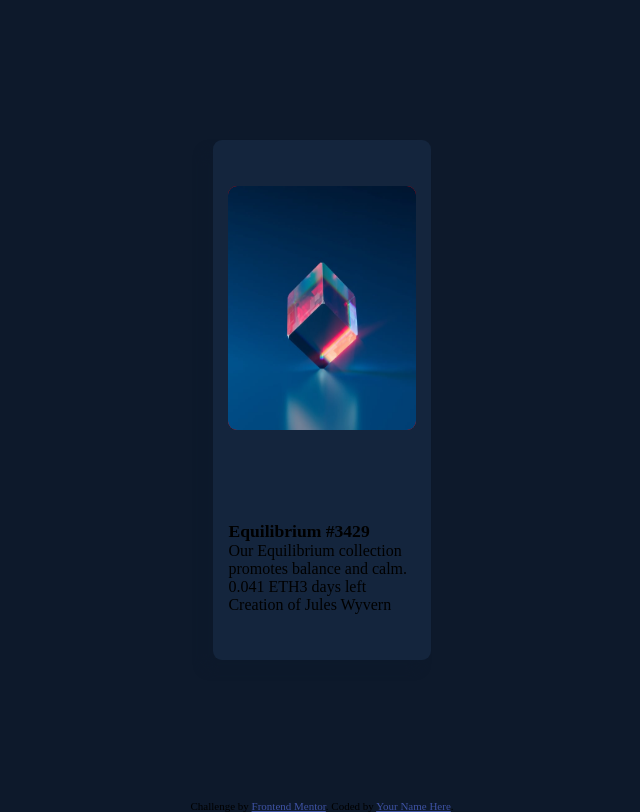
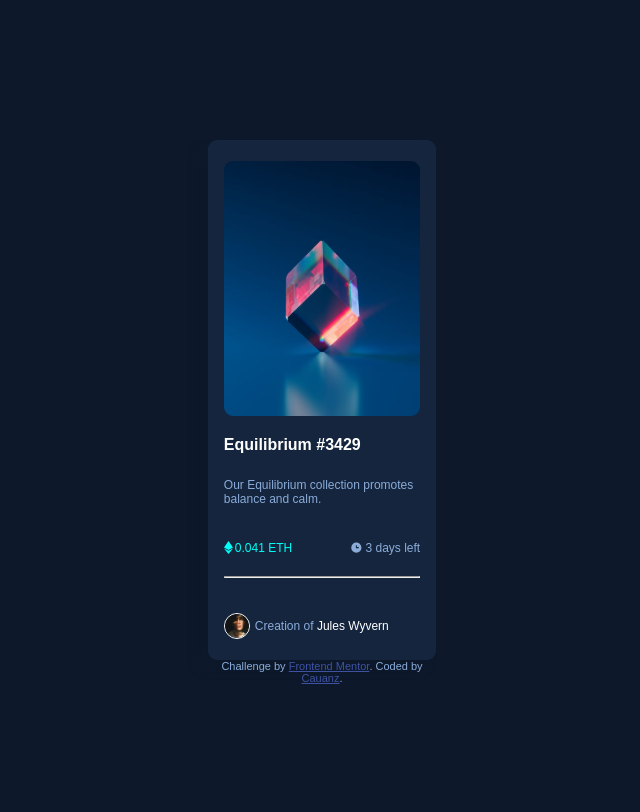
Before and after one commit to Cauanz/NFT-preview-card-component, a plain HTML site: page index.html in a window 1280 px wide. Shown: the whole page, without its empty margins (318-958 px from the left). Drawn offline with Linux system fonts and the light colour scheme.

Commit message:
Complete

```diff
--- a/design/style.css
+++ b/design/style.css
@@ -13,6 +13,7 @@
 * {
    margin: 0;
    padding: 0;
+   font-family: Arial, Helvetica, sans-serif;
 }
 
 body {
@@ -30,10 +31,27 @@ body {
    justify-content: center;
 }
 
+.imgcontainer{
+   height: 57%;
+   width: 100%;
+   display: flex;
+   align-items: center;
+   justify-content: center;
+}
+
+.contentcontainer {
+   height: calc(100% - 57%);
+   width: 100%;
+   display: flex;
+   justify-content: center;
+}
+
 .content {
    display: flex;
    height: 65%;
    width: 17%;
+   min-height: 401.05px;
+   min-width: 228.3px;
    background: var(--neutro2);
    border-radius: 9px;
    box-shadow: -10px 10px 10px var(--neutro1);
@@ -46,14 +64,17 @@ body {
    display: flex;
    flex-wrap: wrap;
    width: 86%;
+   height: 96%;
+   align-content: stretch;
 }
 
 #img {
    width: 86%;
-   height: 47%;
+   height: 86%;
    border-radius: 9px;
-   background: red;
+   /* background: red; */
    overflow: hidden;
+
 }
 
 img {
@@ -61,9 +82,82 @@ img {
    height: 100%;
 }
 
+.small {
+   font-size: 12px;
+   color: var(--primaria1);
+}
+
 h2 {
    font-family: var(--fontnormal);
-   font-size: 1.1rem;
+   font-size: 1.0rem;
+   color: var(--neutro4);
+}
+
+hr {
+   width: 100%;
+   color: white;
+   height: 0;
+   margin-top: 10px;
+}
+
+.SideBySideParagraphs {
+   display: flex;
+   flex-wrap: wrap;
+   width: 100%;
+   justify-content: space-between;
+   height: auto;
+   align-items: center;
+}
+
+.left {
+   font-size: 12px;
+   color: var(--primaria2);
+}
+
+.right {
+   font-size: 12px;
+   color: var(--primaria1);
+}
+
+.rightcontainer, .leftcontainer {
+   display: flex;
+}
+
+.svgicon {
+   width: 13px;
+   height: 13px;
+   margin-right: 2px;
+}
+
+#ethereum {
+   width: 9px;
+   height: 13px;
+   margin-right: 2px;
+}
+
+#photo {
+   width: 24px;
+   height: 24px;
+   border: 1px solid var(--neutro4);
+   border-radius: 50%;
+}
+
+.photo {
+   display: flex;
+   width: 100%;
+   height: auto;
+   align-items: center;
+}
+
+.photo p {
+   font-size: 12px;
+   color: var(--primaria1);
+   margin-left: 5px;
+}
+
+strong {
+   color: var(--neutro4);
+   font-weight: 100;
 }
 
 p {
@@ -71,5 +165,11 @@ p {
    font-size: 1.0rem;
 }
 
-.attribution { font-size: 11px; text-align: center; }
-.attribution a { color: hsl(228, 45%, 44%); }
+.attribution {
+   font-size: 11px;
+   text-align: center;
+   color: var(--primaria1);
+}
+.attribution a {
+   color: hsl(228, 45%, 44%);
+}
--- a/index.html
+++ b/index.html
@@ -12,23 +12,40 @@
   <div class="container">
     <div class="content">
 
-      <div id="img">
-        <img src="images/image-equilibrium.jpg" alt="">
+      <div class="imgcontainer">
+        <div id="img">
+          <img src="images/image-equilibrium.jpg" alt="">
+        </div>
       </div>
 
-          <div class="textcontent">
-            <h2>Equilibrium #3429</h2>
-            <p>Our Equilibrium collection promotes balance and calm.</p>
-            <p>0.041 ETH</p>
-            <p>3 days left</p>
-            <p>Creation of Jules Wyvern</p>
+      <div class="contentcontainer">
+        <div class="textcontent">
+          <h2>Equilibrium #3429</h2>
+          <p class="small">Our Equilibrium collection promotes balance and calm.</p>
+          <div class="SideBySideParagraphs">
+            <div class="leftcontainer">
+              <img class="svgicon" id="ethereum" src="images/icon-ethereum.svg" alt="">
+              <p class="left">0.041 ETH</p>
+            </div>
+            <div class="rightcontainer">
+              <img class="svgicon" src="images/icon-clock.svg" alt="">
+              <p class="right">3 days left</p>
+            </div>
           </div>
+          <hr>
+          <div class="photo">
+            <img id="photo" src="images/image-avatar.png" alt="">
+            <p>Creation of <strong>Jules Wyvern</strong></p>
+          </div>
+        </div>
+      </div>
+      <div class="attribution">
+        Challenge by <a href="https://www.frontendmentor.io?ref=challenge" target="_blank">Frontend Mentor</a>.
+        Coded by <a href="https://github.com/Cauanz">Cauanz</a>.
+      </div>
     </div>
   </div>
 
-  <div class="attribution">
-    Challenge by <a href="https://www.frontendmentor.io?ref=challenge" target="_blank">Frontend Mentor</a>.
-    Coded by <a href="#">Your Name Here</a>.
-  </div>
+
 </body>
 </html>
```
